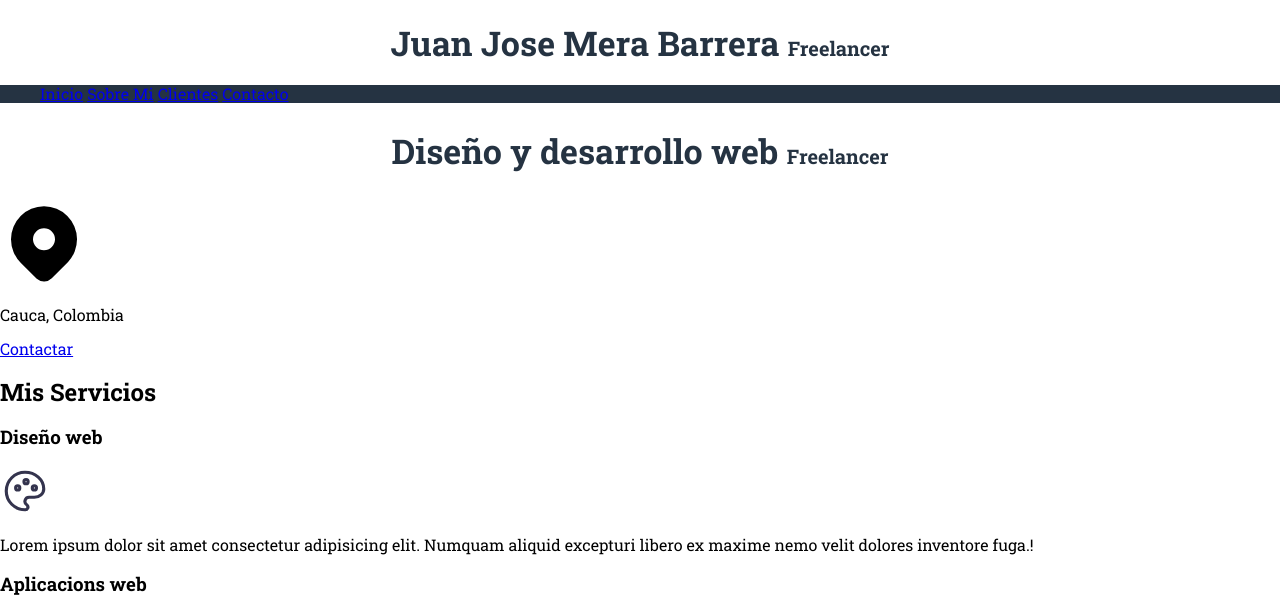
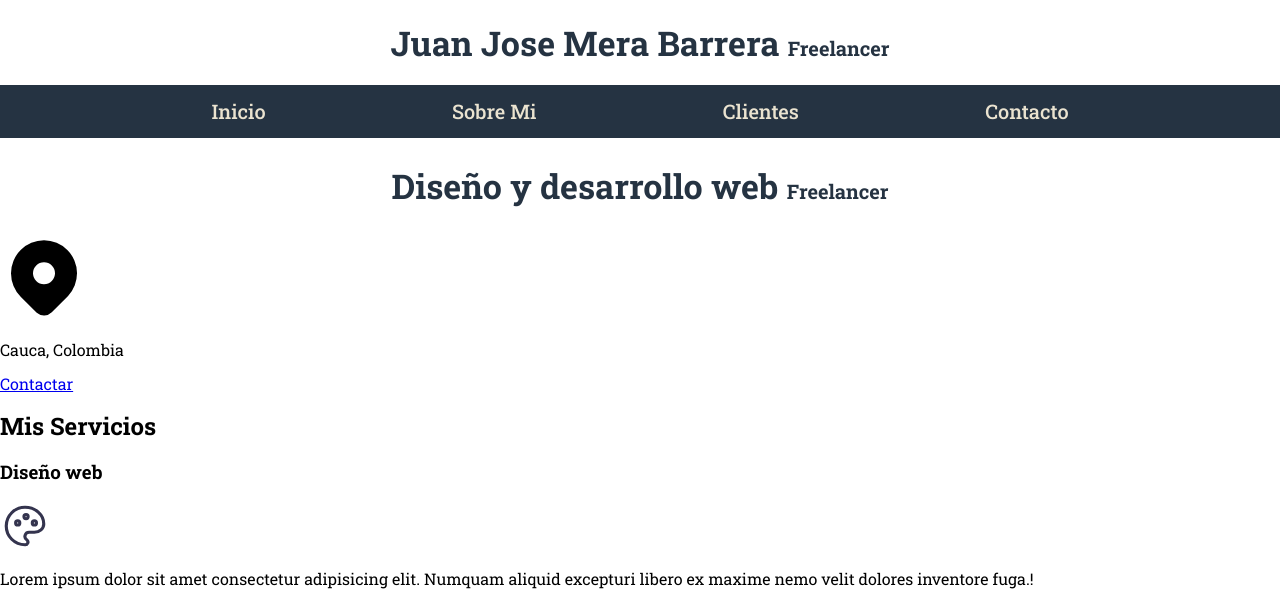
Before and after one commit to Juan1mera/Curso-Web-Development, a plain HTML site: page index.html in a window 1280 px wide. Shown: the top 597 px of the page. Drawn offline with Linux system fonts and the light colour scheme.

Commit message:
CLase 37

```diff
--- a/css/styles.css
+++ b/css/styles.css
@@ -23,18 +23,41 @@ h1 span{
     color: var(--azul);
 
 }
+h2.titulo span{
+    font-size: 2rem;
+}
 .container{
-    width: 120rem;
+    max-width: 120rem;
     margin: 0 auto 0 auto ;
 }
+
+/*------------------------------ Barra de navegacion-------------------------------------- */
 .nav_bg{
     background-color: var(--azul);
 }
-h2.titulo span{
+.navegacion_principal{
+    display: flex;
+    flex-direction: column;
+    align-items: center;
+}
+@media(min-width: 480px){
+    .navegacion_principal{
+        flex-direction: row;
+        justify-content: space-evenly;
+    }
+}
+.navegacion_principal a{
+    color: var(--clarito);
+    text-decoration: none;
     font-size: 2rem;
+    font-weight: 500;
+    padding: 1.5rem;
 }
-
-.navegacion_principal{
-    background-color: var(--azul);
-
+.navegacion_principal a:hover{
+    background: rgba( 255, 255, 255, 0.35 );
+    backdrop-filter: blur( 3.5px );
+    -webkit-backdrop-filter: blur( 3.5px );
+    color: #253342;
+    border-radius: 10px;
 }
+/* ----------------------------------Imagen, info, etc---------------------*/
--- a/index.html
+++ b/index.html
@@ -25,7 +25,8 @@
     </div>
 
 
-    <section>
+    <section class="hero">
+        <div class="container_hero">
             <h2 class="titulo">Diseño y desarrollo web <span>Freelancer</span></h2>
             <svg xmlns="http://www.w3.org/2000/svg" class="icon icon-tabler icon-tabler-map-pin-filled" width="88" height="88" viewBox="0 0 24 24" stroke-width="1.5" stroke="#34344e" fill="none" stroke-linecap="round" stroke-linejoin="round">
                 <path stroke="none" d="M0 0h24v24H0z" fill="none"/>
@@ -33,6 +34,7 @@
             </svg>
             <p>Cauca, Colombia</p>
             <a href="#">Contactar</a>
+        </div>
     </section>
 
    <main>
```
Also changed, not shown: Datos_xd/Animaciones.txt (added), Datos_xd/Posiciones.txt (added), Datos_xd/Responsive_Adaptative.txt (added). Lines whose indentation alone changed are shown as unchanged.
